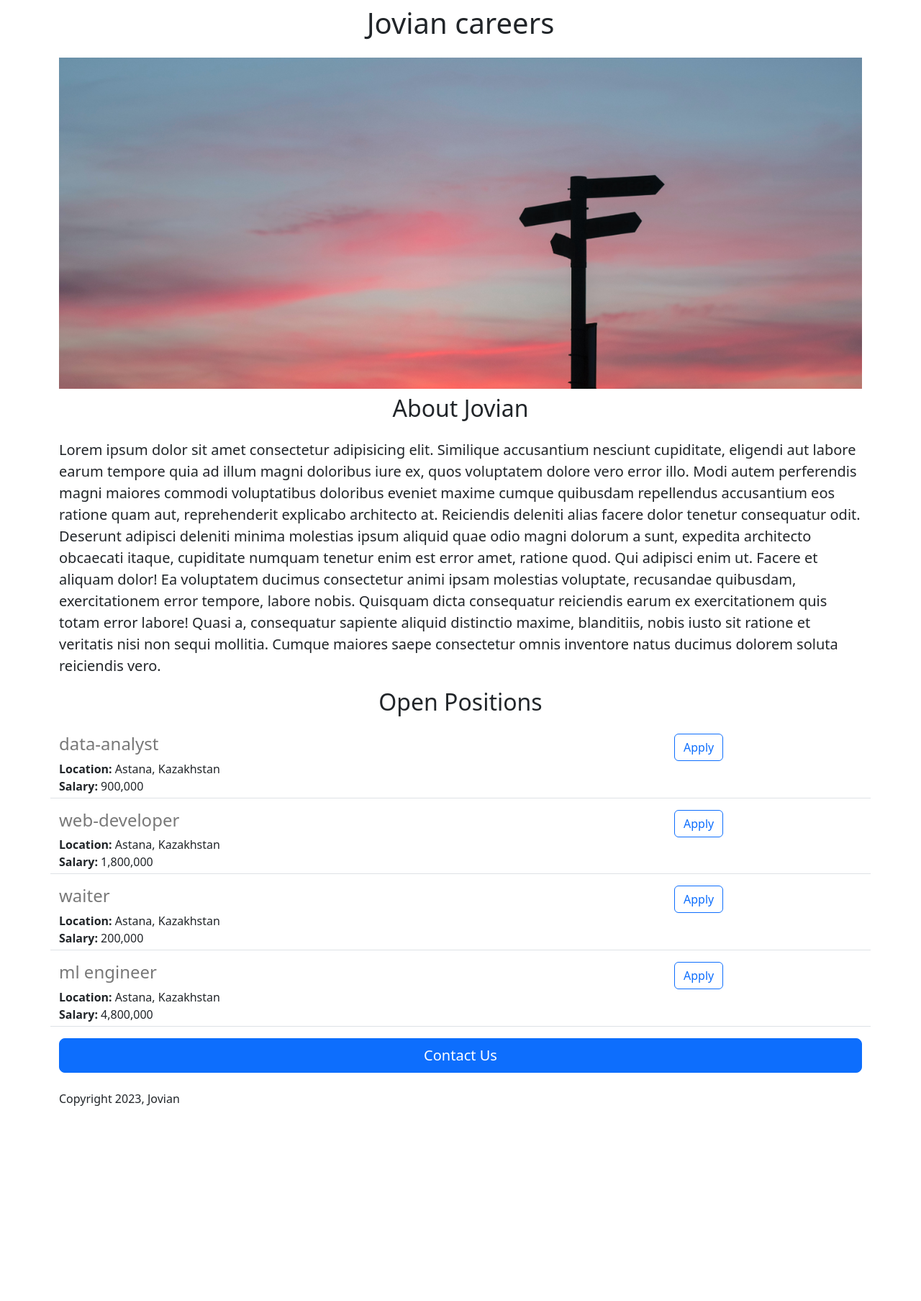
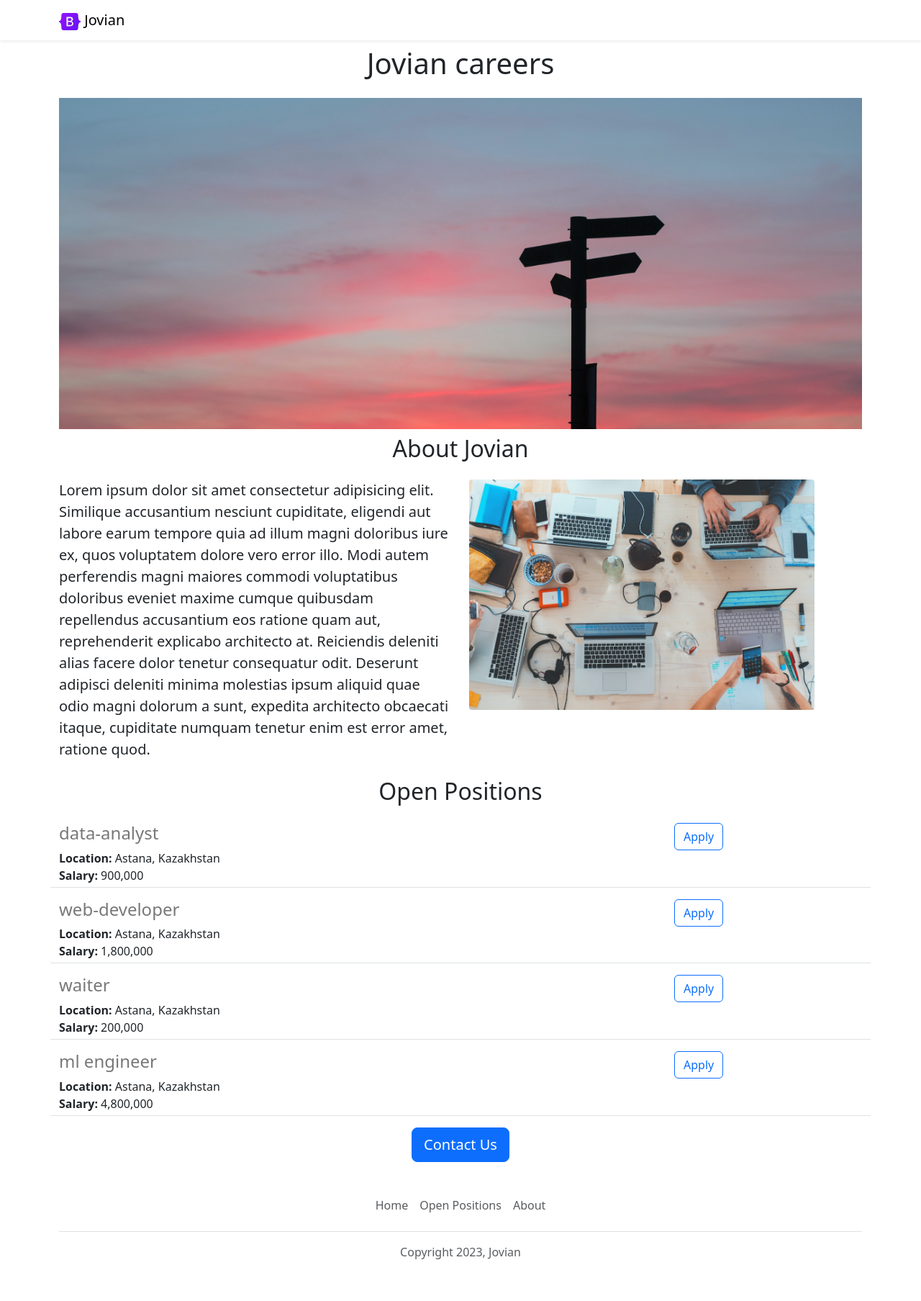
Before and after one commit to romAYAYA/flask-careers-app, a Flask app: page / in a window 1280 px wide. Shown: the whole page at 72% size. Before the commit the page ends 1536 px from the top, so only its background shows below. Run offline with Flask 3, Linux system fonts and the light colour scheme.

Commit message:
footer and header were added. links setup

```diff
--- /dev/null
+++ b/templates/footer.html
@@ -0,0 +1,10 @@
+<div class="container">
+  <footer class="py-3 my-4">
+    <ul class="nav justify-content-center border-bottom pb-3 mb-3">
+      <li class="nav-item"><a href="http://127.0.0.1:5000/" class="nav-link px-2 text-muted">Home</a></li>
+      <li class="nav-item"><a href="#positions" class="nav-link px-2 text-muted">Open Positions</a></li>
+      <li class="nav-item"><a href="#about" class="nav-link px-2 text-muted">About</a></li>
+    </ul>
+    <p class="text-center text-muted">Copyright 2023, Jovian</p>
+  </footer>
+</div>
--- a/templates/home.html
+++ b/templates/home.html
@@ -23,14 +23,18 @@
     <title> {{company_name}} Careers</title>
 </head>
 <body>
+{% include 'nav.html' %}
 <div class="container">
     <h1 class="text-center mt-2 mb-4">Jovian careers</h1>
     <img
             class="img-fluid banner"
+            alt="banner"
             src="http://127.0.0.1:5000/static/images/banner.jpg"
     />
 
-    <h2 class="text-center mt-2 mb-4">About Jovian</h2>
+    <h2 class="text-center mt-2 mb-4" id="about">About Jovian</h2>
+    <div class="row">
+        <div class="col-md-6">
             <p class="lead">
                 Lorem ipsum dolor sit amet consectetur adipisicing elit. Similique
                 accusantium nesciunt cupiditate, eligendi aut labore earum tempore quia
@@ -41,27 +45,26 @@
                 deleniti alias facere dolor tenetur consequatur odit. Deserunt adipisci
                 deleniti minima molestias ipsum aliquid quae odio magni dolorum a sunt,
                 expedita architecto obcaecati itaque, cupiditate numquam tenetur enim
-        est error amet, ratione quod. Qui adipisci enim ut. Facere et aliquam
-        dolor! Ea voluptatem ducimus consectetur animi ipsam molestias
-        voluptate, recusandae quibusdam, exercitationem error tempore, labore
-        nobis. Quisquam dicta consequatur reiciendis earum ex exercitationem
-        quis totam error labore! Quasi a, consequatur sapiente aliquid
-        distinctio maxime, blanditiis, nobis iusto sit ratione et veritatis nisi
-        non sequi mollitia. Cumque maiores saepe consectetur omnis inventore
-        natus ducimus dolorem soluta reiciendis vero.
+                est error amet, ratione quod.
             </p>
-
-    <h2 class="text-center mt-2 mb-4">Open Positions</h2>
+        </div>
+        <div class="d-none d-md-block col-md-6">
+            <img src="/static/images/work.jpg" style="height: 320px; border-radius: 4px; margin-bottom: 16px"
+                 alt="work">
+        </div>
+    </div>
+    <h2 class="text-center mt-2 mb-4" id="positions">Open Positions</h2>
     <div>
         {% for job in jobs %}
         {% include 'job-item.html' %}
         {% endfor %}
     </div>
 
-    <div class="d-flex flex-column justify-content-center">
-        <button class="btn btn-primary btn-lg">Contact Us</button>
-        <p class="mt-4">Copyright 2023, Jovian</p>
+    <div class="text-center">
+        <a href="mailto:supernaturalmlady@gmail.com?subject=Question%20about%20Jobs&body=My%20name%3A%20%3Cyour%20name%20here%3E%0D%0A%0D%0AMy%20question%3A%20%3Cyour%20question%20here%3E"
+           class="btn btn-primary btn-lg">Contact Us</a>
     </div>
 </div>
+{% include 'footer.html' %}
 </body>
 </html>
--- a/templates/job-item.html
+++ b/templates/job-item.html
@@ -13,6 +13,7 @@
         {% endif %}
     </div>
     <div class="col-3">
-        <button type="button" class="btn btn-outline-primary">Apply</button>
+        <a href="mailto:supernaturalmlady@gmail.com?subject=Application%20for%20{{job['title']}}&body=My%20name%3A%20%3Cyour%20name%20here%3E%0D%0A%0D%0AMy%20resume%3A%20%3Cresume%20link%20here%3E%0D%0A%0D%0AMy%20Telegram%3A%20%3Cyour%20telegram%20here%3E"
+           class="btn btn-outline-primary float-right align-mid">Apply</a>
     </div>
 </div>
--- /dev/null
+++ b/templates/nav.html
@@ -0,0 +1,9 @@
+<nav class="navbar shadow-sm fixed-top bg-white">
+    <div class="container">
+        <a class="navbar-brand" href="#">
+            <img src="/static/images/logo.svg" alt="Bootstrap" width="30" height="24">
+            Jovian
+        </a>
+    </div>
+</nav>
+<div style="height: 56px"></div>
```
Also changed, not shown: static/images/logo.svg (added), static/images/work.jpg (added). Lines whose indentation alone changed are shown as unchanged.
